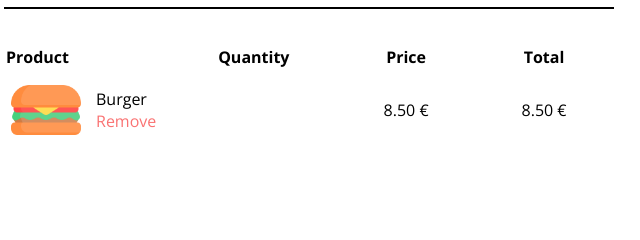
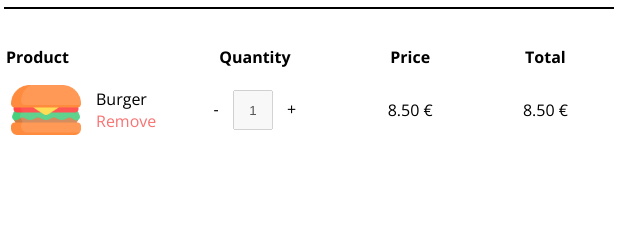
Before and after one commit to fabrizio-scorza/shopping-cart, a plain HTML site: page index.html in a window 1280 px wide. Shown: the part 189-429 px from the top of the page, 136-776 px from the left. Drawn offline with nearby package versions, Linux system fonts and the light colour scheme.

Commit message:
ADD: quantity button (html and css)

```diff
--- a/css/style.css
+++ b/css/style.css
@@ -106,6 +106,17 @@ main tbody img {
   max-width: 80px;
 }
 
+/* Quantity */
+
+#quantity-counter {
+  width: 40px;
+  aspect-ratio: 1/1;
+  pointer-events: none;
+  text-align: center;
+  margin: 0 10px;
+}
+
+
 /* DEBUG */
 /*
 .debug .main-page, .aside-page{
--- a/index.html
+++ b/index.html
@@ -38,7 +38,11 @@
 
                   </div>
               </td>
-              <td></td>
+              <td>
+                <a href="#" class="quantity-button">-</a>
+                <input type="text" id="quantity-counter" disabled value="1">
+                <a href="#" class="quantity-button">+</a>
+              </td>
               <td>8.50 €</td>
               <td>8.50 €</td>
             </tr>
```
Also changed, not shown: 1 other file.
